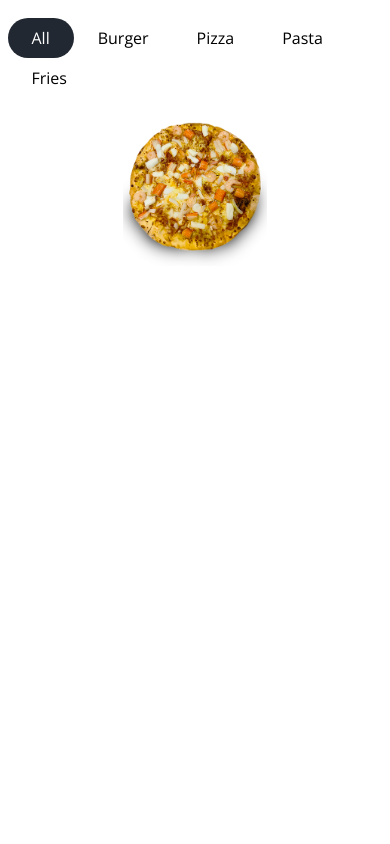
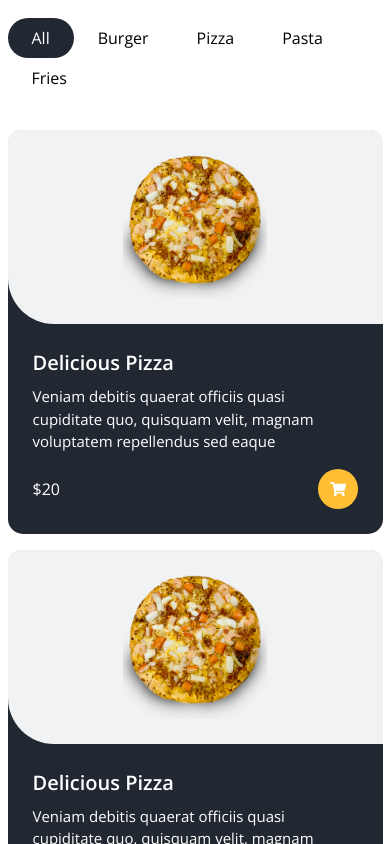
Before and after one commit to AydanKara/Projects, a Next.js app in the folder Full-Stack-Food-Ordering-Project-with-React-(Next.js)-2023/food-ordering/: page /home in a window 390 px wide. Shown: the part 1720-2564 px from the top of the page. Before the commit the page ends 2046 px from the top, so only its background shows below. Built offline with nearby package versions, Linux system fonts and the light colour scheme.

Commit message:
Menu Item Component

```diff
--- a/Full-Stack-Food-Ordering-Project-with-React-(Next.js)-2023/food-ordering/components/product/MenuItem.jsx
+++ b/Full-Stack-Food-Ordering-Project-with-React-(Next.js)-2023/food-ordering/components/product/MenuItem.jsx
@@ -1,10 +1,26 @@
 import Image from "next/legacy/image";
+import { FaShoppingCart } from "react-icons/fa";
 
 const MenuItem = () => {
   return (
-    <div>
-      <div className="relative w-36 h-36 z-50">
-        <Image src="/images/f1.png" alt="f1" layout="fill" />
+    <div className="bg-secondary rounded-[15px]">
+      <div className="w-full bg-[#f1f2f3] flex justify-center p-[25px] rounded-bl-[46px] rounded-t-[12px]">
+        <div className="relative w-36 h-36 hover:scale-110 transition-all">
+          <Image src="/images/f1.png" alt="f1" layout="fill" />
+        </div>
+      </div>
+      <div className="p-[25px] text-white">
+        <h4 className="text-xl font-semibold mb-2">Delicious Pizza</h4>
+        <p className="text-[15px] mb-4">
+          Veniam debitis quaerat officiis quasi cupiditate quo, quisquam velit,
+          magnam voluptatem repellendus sed eaque
+        </p>
+        <div className="flex justify-between items-center">
+          <span>$20</span>
+          <button className="btn-primary w-10 h-10 rounded-full !p-0 grid place-content-center">
+            <FaShoppingCart />
+          </button>
+        </div>
       </div>
     </div>
   );
--- a/Full-Stack-Food-Ordering-Project-with-React-(Next.js)-2023/food-ordering/components/product/MenuWrapper.jsx
+++ b/Full-Stack-Food-Ordering-Project-with-React-(Next.js)-2023/food-ordering/components/product/MenuWrapper.jsx
@@ -4,26 +4,22 @@
 
 const MenuWrapper = () => {
   return (
-    <div className="container mx-auto flex flex-col items-center mb-[60px]">
-      <Title addClass="text-[40px]">Our Menu</Title>
-      <div className="mt-10">
-        <button className="px-6 py-2 bg-secondary rounded-3xl text-white">
-          All
-        </button>
-        <button className="px-6 py-2  rounded-3xl">
-          Burger
-        </button>
-        <button className="px-6 py-2  rounded-3xl">
-          Pizza
-        </button>
-        <button className="px-6 py-2  rounded-3xl">
-          Pasta
-        </button>
-        <button className="px-6 py-2  rounded-3xl">
-          Fries
-        </button>
+    <div className="container mx-auto mb-16">
+      <div className="flex flex-col items-center w-full">
+        <Title addClass="text-[40px]">Our Menu</Title>
+        <div className="mt-10">
+          <button className="px-6 py-2 bg-secondary rounded-3xl text-white">
+            All
+          </button>
+          <button className="px-6 py-2  rounded-3xl">Burger</button>
+          <button className="px-6 py-2  rounded-3xl">Pizza</button>
+          <button className="px-6 py-2  rounded-3xl">Pasta</button>
+          <button className="px-6 py-2  rounded-3xl">Fries</button>
+        </div>
       </div>
-      <div className="mt-6">
+      <div className="mt-8 grid md:grid-cols-3 sm:grid-cols-2 grid-cols-1 gap-4">
+        <MenuItem />
+        <MenuItem />
         <MenuItem />
       </div>
     </div>
```
